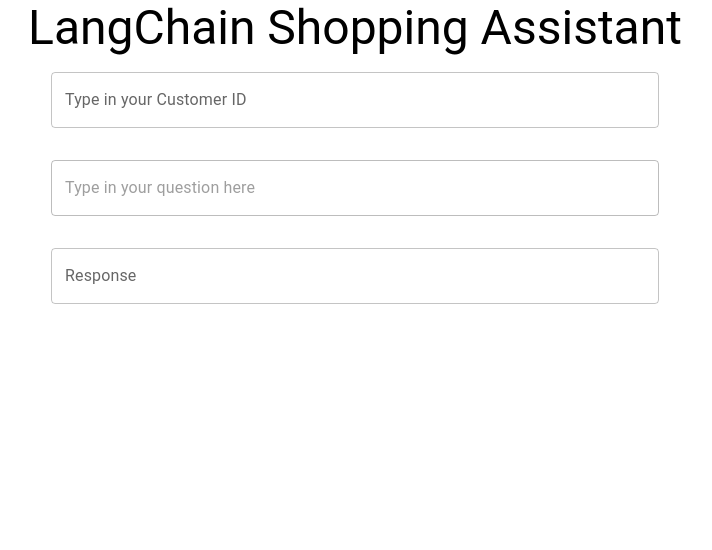
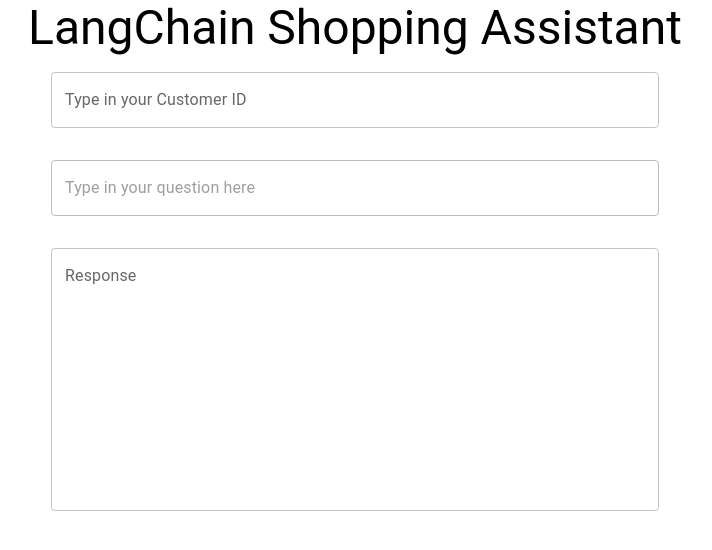
Before and after one commit to uocli/gng5300a-shopping-assistant, a React (Create React App) app in the folder frontend/: page / in a window 1280 px wide. Shown: the top 550 px of the page, without its empty margins (285-997 px from the left). Built offline with nearby package versions, Linux system fonts and the light colour scheme.

Commit message:
Updated frontend

```diff
--- a/frontend/src/components/Response.js
+++ b/frontend/src/components/Response.js
@@ -14,6 +14,9 @@
             alignItems="center"
           >
             <TextField
+              maxRows={10}
+              minRows={10}
+              multiline
               label="Response"
               fullWidth
               defaultValue=""
```
